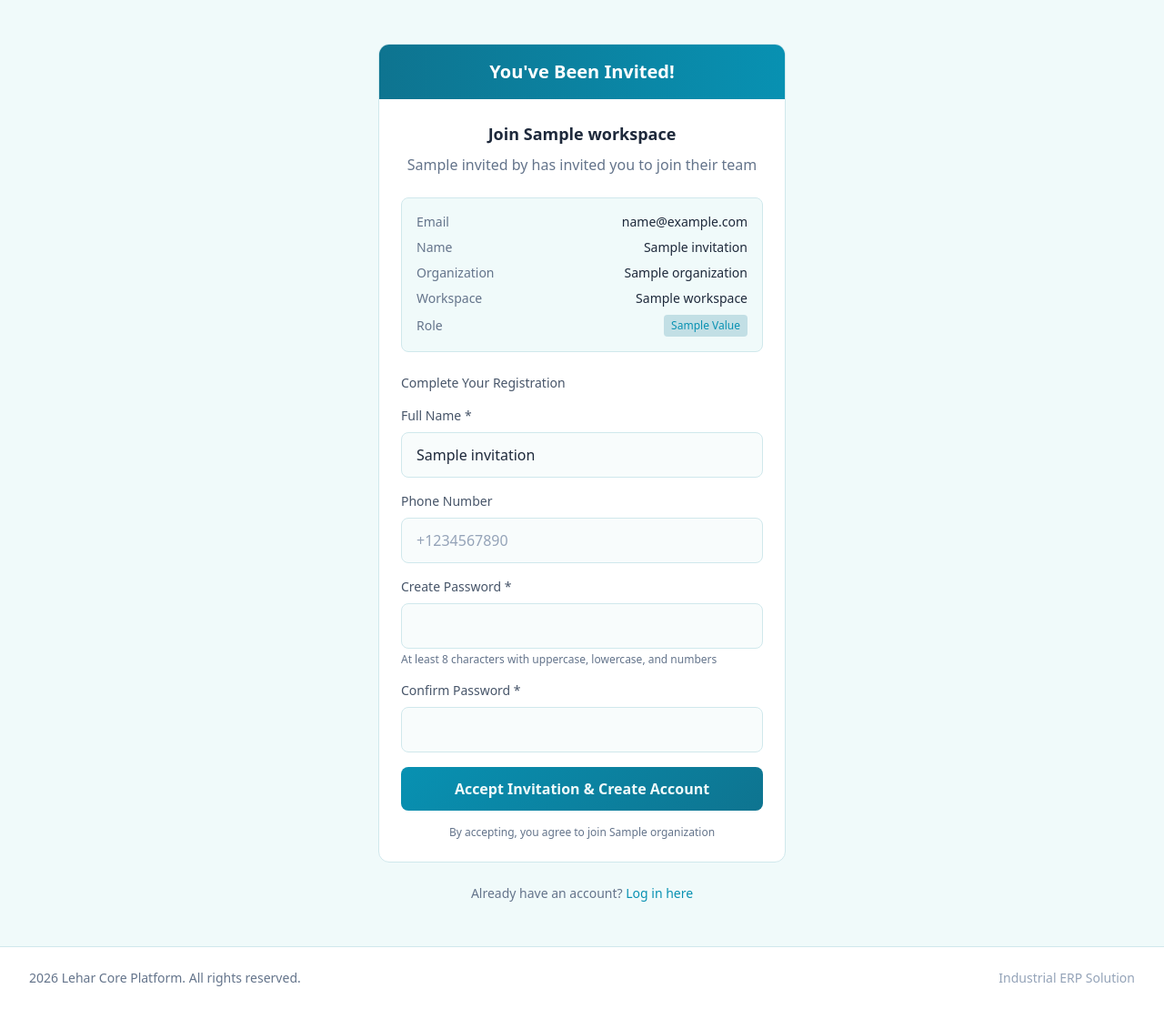
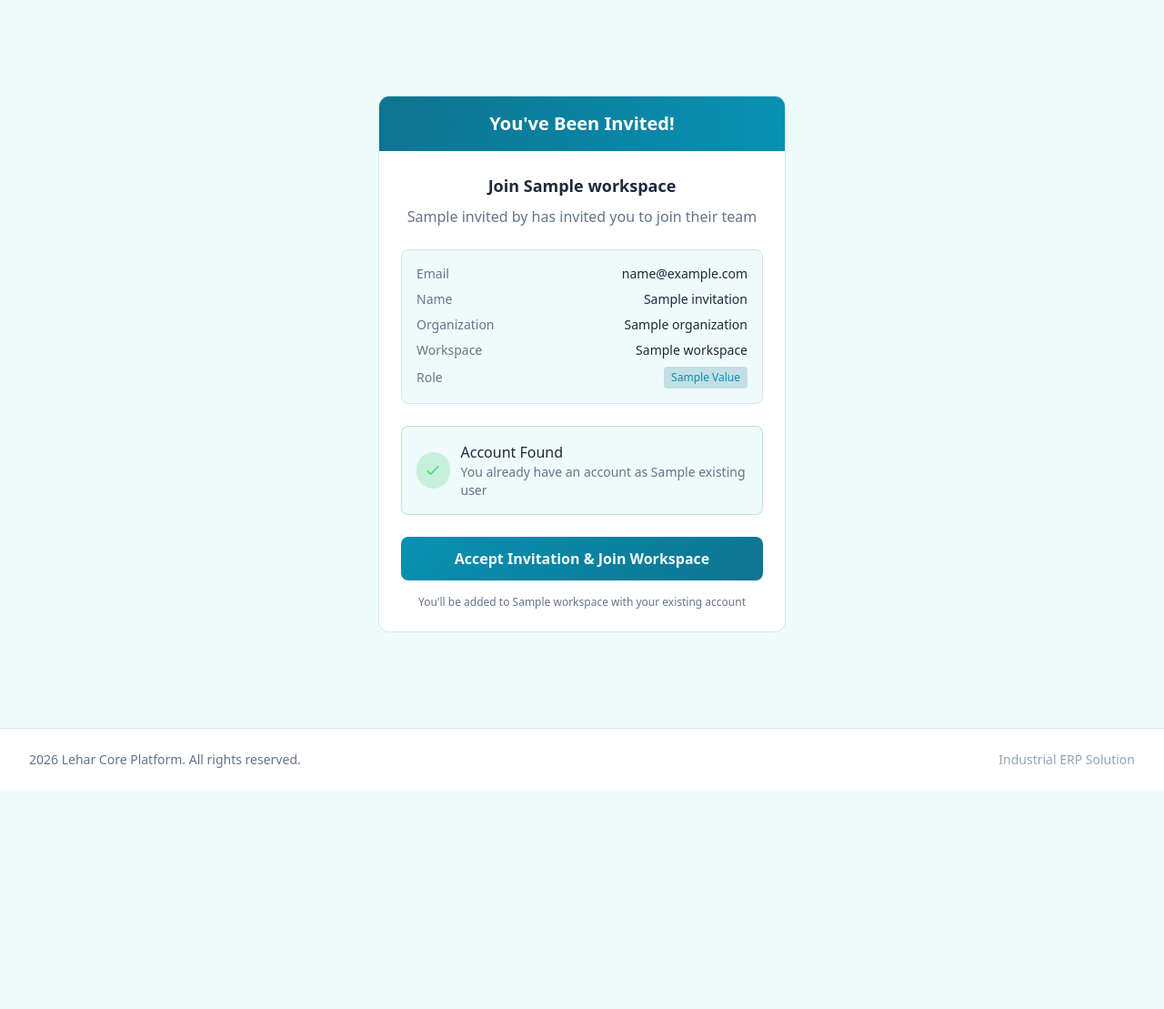
Before and after one commit to snehaa006/Lehar-core, a Flask app: template app/templates/auth/accept_invite.html in a window 1280 px wide. Shown: the whole page at 91% size. After the commit the page ends 869 px from the top, so only its background shows below. Run offline with Flask 3, Linux system fonts and the light colour scheme; the template is opened without the code that fills it: most values are stand-ins (such as "Sample title", 1, 10 or a date in 2020); some libraries are stand-ins or nearby versions.

Commit message:
Fix invitation template to show correct UI for existing users
The template was always showing the "Create Account" form even when
the user already had an account. Now it shows:
- Existing users: "Account Found" message + simple "Accept" button
- New users: Full registration form with password

https://claude.ai/code/session_01Hg7tWC5nEA3baaByaNMM54

```diff
--- a/app/templates/auth/accept_invite.html
+++ b/app/templates/auth/accept_invite.html
@@ -36,14 +36,16 @@
                             <span class="text-text-muted">Name</span>
                             <span class="text-text-primary">{{ invitation.name or 'Not specified' }}</span>
                         </div>
+                        {% if organization %}
                         <div class="flex items-center justify-between">
                             <span class="text-text-muted">Organization</span>
-                            <span class="text-text-primary">{{ invitation.organization.name }}</span>
+                            <span class="text-text-primary">{{ organization.name }}</span>
                         </div>
-                        {% if invitation.workspace %}
+                        {% endif %}
+                        {% if workspace %}
                         <div class="flex items-center justify-between">
                             <span class="text-text-muted">Workspace</span>
-                            <span class="text-text-primary">{{ invitation.workspace.name }}</span>
+                            <span class="text-text-primary">{{ workspace.name }}</span>
                         </div>
                         {% endif %}
                         <div class="flex items-center justify-between">
@@ -55,6 +57,34 @@
                     </div>
                 </div>
 
+                {% if existing_user %}
+                <!-- Existing User - Simple Accept Button -->
+                <div class="bg-dark-bg border border-green-500/30 rounded-lg p-4 mb-6">
+                    <div class="flex items-center gap-3">
+                        <div class="w-10 h-10 rounded-full bg-green-500/20 flex items-center justify-center">
+                            <svg class="w-5 h-5 text-green-400" fill="none" stroke="currentColor" viewBox="0 0 24 24">
+                                <path stroke-linecap="round" stroke-linejoin="round" stroke-width="2" d="M5 13l4 4L19 7"></path>
+                            </svg>
+                        </div>
+                        <div>
+                            <p class="text-text-primary font-medium">Account Found</p>
+                            <p class="text-text-muted text-sm">You already have an account as {{ existing_user.name }}</p>
+                        </div>
+                    </div>
+                </div>
+
+                <form method="POST" action="{{ url_for('invitations.accept_invitation', token=token) }}" id="acceptForm">
+                    <button type="submit" class="w-full px-6 py-3 btn-primary rounded-lg text-dark-bg font-semibold">
+                        Accept Invitation & Join Workspace
+                    </button>
+                </form>
+
+                <p class="text-center text-xs text-text-muted mt-4">
+                    You'll be added to {{ workspace.name if workspace else 'the workspace' }} with your existing account
+                </p>
+
+                {% else %}
+                <!-- New User - Registration Form -->
                 <form method="POST" action="{{ url_for('invitations.accept_invitation', token=token) }}" id="acceptForm">
                     <h4 class="text-sm font-medium text-text-secondary mb-4">Complete Your Registration</h4>
 
@@ -91,20 +121,24 @@
                 </form>
 
                 <p class="text-center text-xs text-text-muted mt-4">
-                    By accepting, you agree to join {{ invitation.organization.name }}
+                    By accepting, you agree to join {{ organization.name if organization else workspace.name }}
                 </p>
+                {% endif %}
             </div>
         </div>
 
+        {% if not existing_user %}
         <p class="text-center text-text-muted text-sm mt-6">
             Already have an account?
             <a href="{{ url_for('auth.login') }}" class="text-cyan-bright hover:text-cyan-light">Log in here</a>
         </p>
+        {% endif %}
     </div>
 </div>
 
 {% block extra_js %}
 <script>
+    {% if not existing_user %}
     document.getElementById('acceptForm').addEventListener('submit', function(e) {
         const password = document.getElementById('password').value;
         const confirmPassword = document.getElementById('confirm_password').value;
@@ -115,6 +149,7 @@
             return false;
         }
     });
+    {% endif %}
 </script>
 {% endblock %}
 {% endblock %}
```
